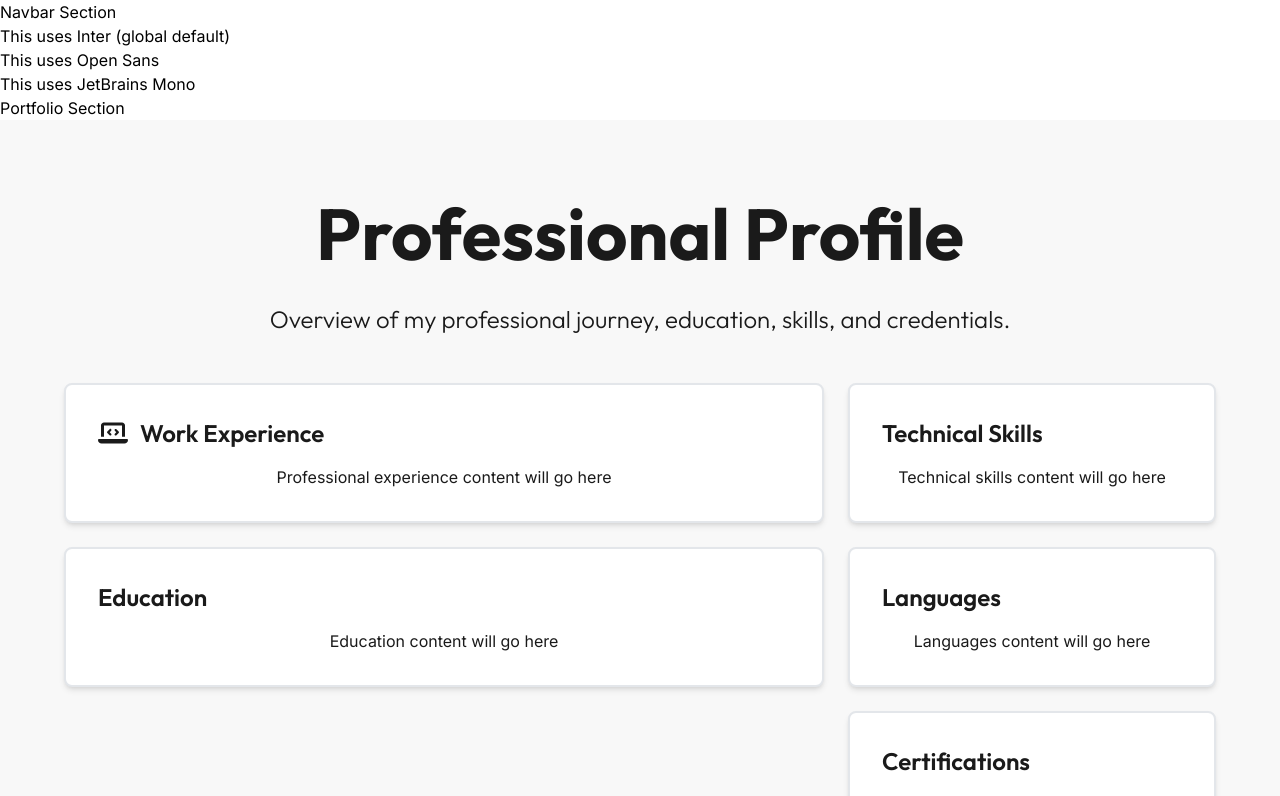
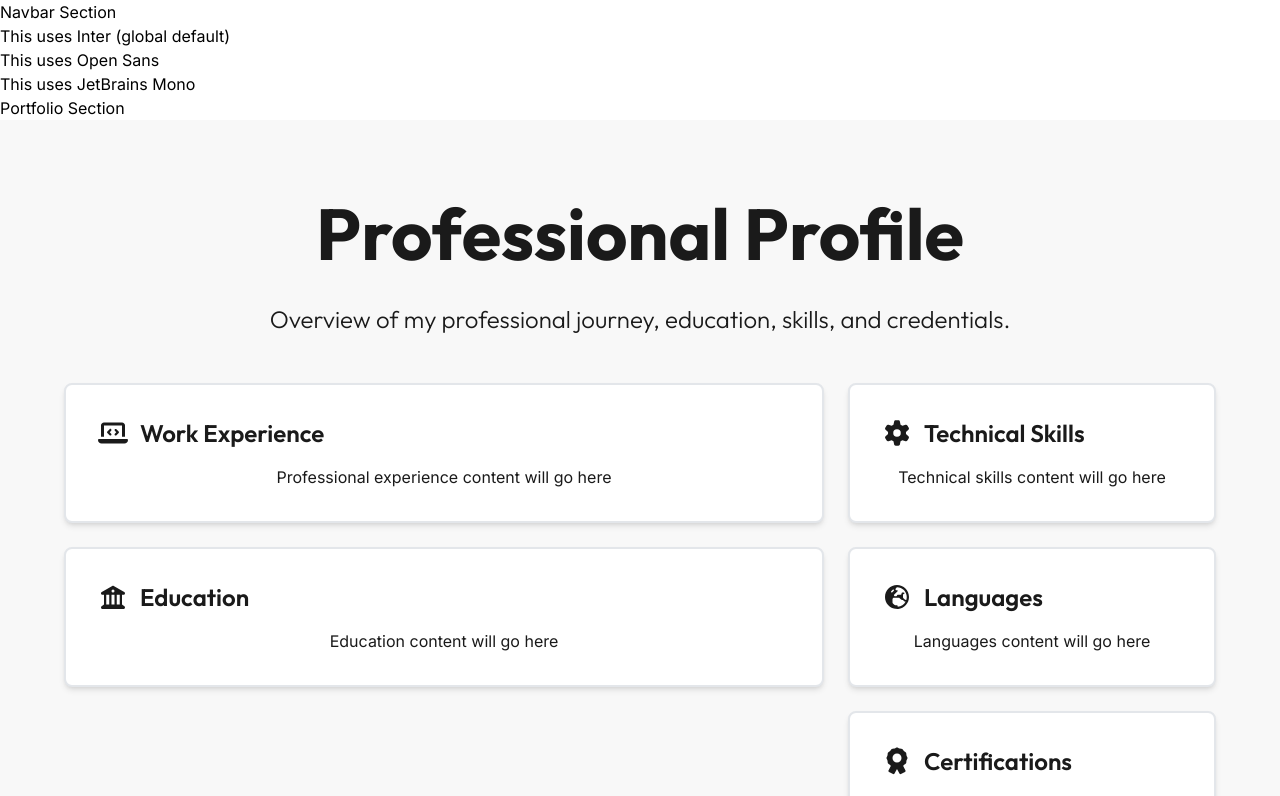
Before and after one commit to argirowski/ArgirovskiPortfolio, a React (Create React App) app: page / in a window 1280 px wide. Shown: the top 796 px of the page. Built offline with nearby package versions, Linux system fonts and the light colour scheme.

Commit message:
Refactoring the resume sectionnn

```diff
--- a/src/components/ContactPage/ContactPage.tsx
+++ b/src/components/ContactPage/ContactPage.tsx
@@ -18,9 +18,9 @@ const ContactPage: React.FC = () => {
 
           {/* Contact Card */}
           <div className="mt-12 mx-auto bg-contact-card-bg text-contact-card-text border-2 border-contact-card-border rounded-lg shadow-md p-8">
-            <h4 className="text-2xl font-semibold text-contact-heading text-left mb-4">
+            <h3 className="text-2xl font-semibold text-contact-heading text-left mb-4">
               How to Connect
-            </h4>
+            </h3>
             <div className="flex items-center gap-3">
               <FontAwesomeIcon icon={faLinkedin} size="lg" />
               <a
--- a/src/components/ResumePage/ResumePage.tsx
+++ b/src/components/ResumePage/ResumePage.tsx
@@ -33,18 +33,19 @@ const ResumePage: React.FC = () => {
             <div className="col-span-8 space-y-6">
               {/* First card in left column */}
               <div className="bg-contact-card-bg text-contact-card-text border-2 border-contact-card-border rounded-lg shadow-md p-8">
-                <h4 className="text-2xl font-semibold text-contact-heading text-left mb-4 flex items-center gap-3">
-                  <FontAwesomeIcon icon={faLaptopCode} />
+                <h3 className="text-2xl font-semibold text-contact-heading text-left mb-4">
+                  <FontAwesomeIcon icon={faLaptopCode} className="mr-3" />
                   Work Experience
-                </h4>
+                </h3>
                 <p>Professional experience content will go here</p>
               </div>
 
               {/* Second card in left column */}
               <div className="bg-contact-card-bg text-contact-card-text border-2 border-contact-card-border rounded-lg shadow-md p-8">
-                <h4 className="text-2xl font-semibold text-contact-heading text-left mb-4">
+                <h3 className="text-2xl font-semibold text-contact-heading text-left mb-4">
+                  <FontAwesomeIcon icon={faBuildingColumns} className="mr-3" />
                   Education
-                </h4>
+                </h3>
                 <p>Education content will go here</p>
               </div>
             </div>
@@ -53,25 +54,28 @@ const ResumePage: React.FC = () => {
             <div className="col-span-4 space-y-6">
               {/* First card in right column */}
               <div className="bg-contact-card-bg text-contact-card-text border-2 border-contact-card-border rounded-lg shadow-md p-8">
-                <h4 className="text-2xl font-semibold text-contact-heading text-left mb-4">
+                <h3 className="text-2xl font-semibold text-contact-heading text-left mb-4">
+                  <FontAwesomeIcon icon={faGear} className="mr-3" />
                   Technical Skills
-                </h4>
+                </h3>
                 <p>Technical skills content will go here</p>
               </div>
 
               {/* Second card in right column */}
               <div className="bg-contact-card-bg text-contact-card-text border-2 border-contact-card-border rounded-lg shadow-md p-8">
-                <h4 className="text-2xl font-semibold text-contact-heading text-left mb-4">
+                <h3 className="text-2xl font-semibold text-contact-heading text-left mb-4">
+                  <FontAwesomeIcon icon={faEarthEurope} className="mr-3" />
                   Languages
-                </h4>
+                </h3>
                 <p>Languages content will go here</p>
               </div>
 
               {/* Third card in right column */}
               <div className="bg-contact-card-bg text-contact-card-text border-2 border-contact-card-border rounded-lg shadow-md p-8">
-                <h4 className="text-2xl font-semibold text-contact-heading text-left mb-4">
+                <h3 className="text-2xl font-semibold text-contact-heading text-left mb-4">
+                  <FontAwesomeIcon icon={faAward} className="mr-3" />
                   Certifications
-                </h4>
+                </h3>
                 <p>Certifications content will go here</p>
               </div>
             </div>
```
